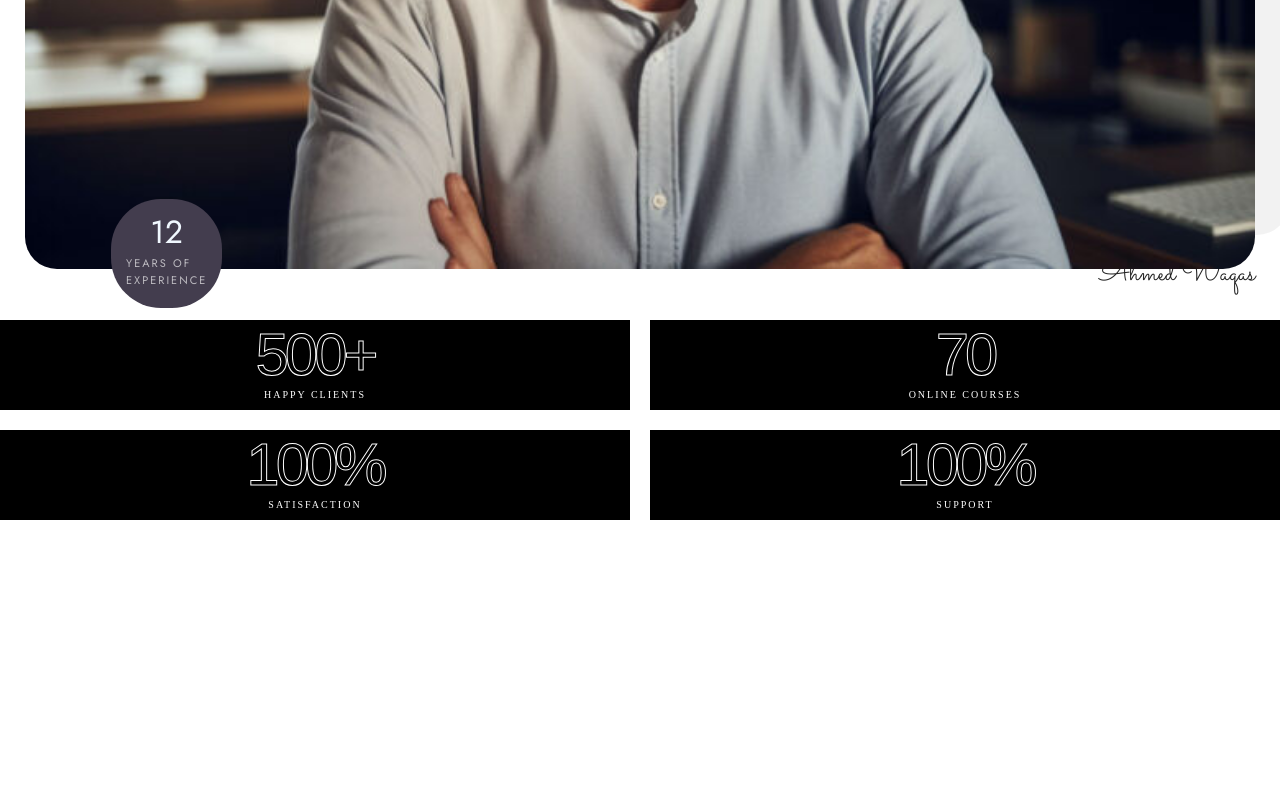
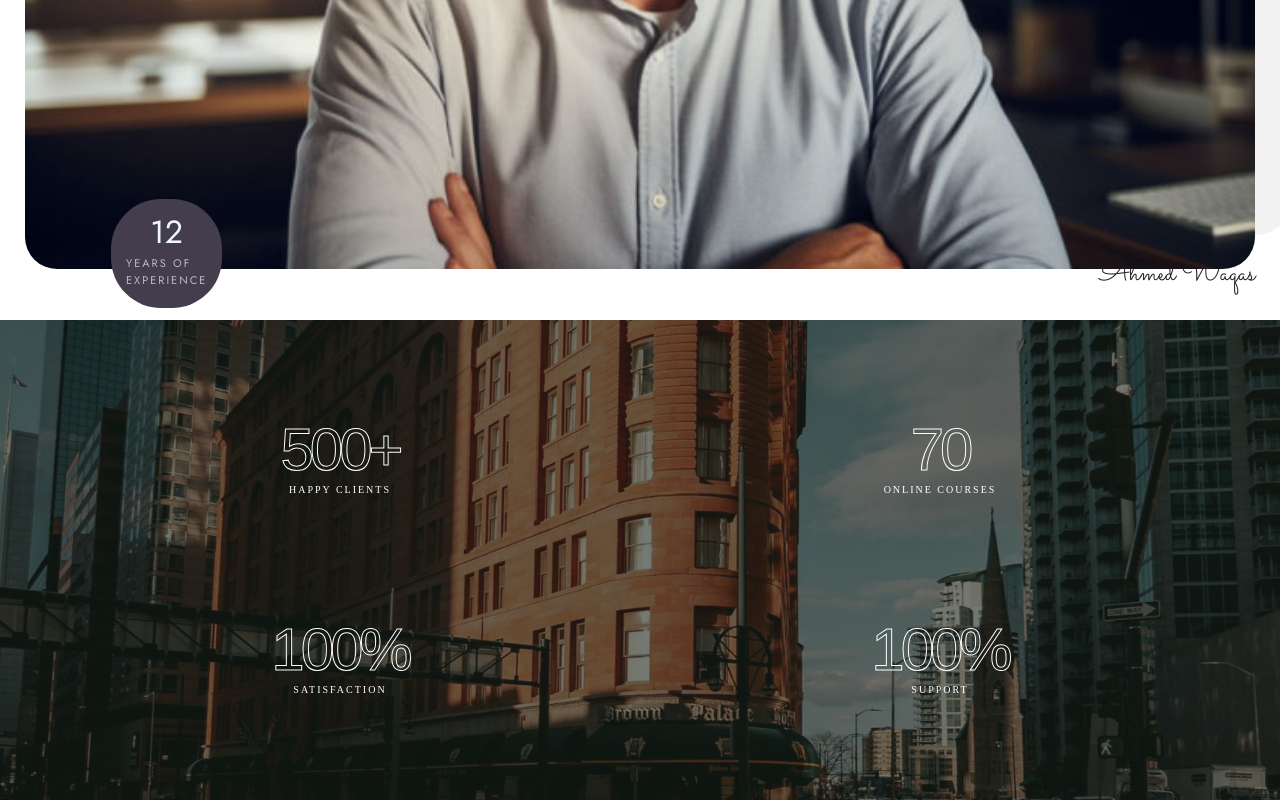
Before and after one commit to UREYPRICE/astrailsInstitute, a React (Vite) app: page / in a window 1280 px wide. Shown: the part 1093-1893 px from the top of the page. Before the commit the page ends 1613 px from the top, so only its background shows below. Built offline with nearby package versions, Linux system fonts and the light colour scheme; a web font is replaced by a local one.

Commit message:
done with the image and its position

```diff
--- a/src/About.jsx
+++ b/src/About.jsx
@@ -47,6 +47,7 @@ Don’t be too proud of this technological terror you’ve constructed. The abil
 </div>
 
 <div className="AboutSeccontainer">
+<div className="AboutSecImageOverlay"></div>
     <div className="AboutSecBox">
         <span className="AboutBoxSpanNum">500+</span>
         <span className="AboutBoxSpanText">HAPPY CLIENTS</span>
@@ -60,6 +61,7 @@ Don’t be too proud of this technological terror you’ve constructed. The abil
         <span className="AboutBoxSpanText">SATISFACTION</span>
     </div>
     <div className="AboutSecBox">
+
         <span className="AboutBoxSpanNum">100%</span>
         <span className="AboutBoxSpanText">SUPPORT</span>
     </div>
--- a/src/about.css
+++ b/src/about.css
@@ -114,7 +114,13 @@ font-family: 'jost';
 /* Numbers and Tex section for the Bout */
 
 .AboutSeccontainer {
-
+    position: relative;
+        background-image: url(./assets/AboutSecImage.jpg);
+        background-position: center center;
+        background-size: cover;
+        width: 100%;
+        height: 60vh;
+        padding: 50px;
   display : grid;
 grid-template-rows : auto auto ;
   grid-template-columns : 1fr 1fr ;
@@ -122,11 +128,12 @@ text-align: center;
   gap: 20px;
     }
     .AboutSecBox {
-      background-color: black;
+
       display: flex;
       flex-direction: column;
         justify-content: center;
         align-items: center;
+        z-index: 1;
     }
 .AboutBoxSpanNum {
   text-align: center;
@@ -148,4 +155,14 @@ text-align: center;
   color: white;
   padding-bottom: 10px;
 
+
 }
+
+.AboutSecImageOverlay{
+position: absolute;
+top: 0;
+bottom: 0;
+width: 100%;
+background-color: #18241C;
+opacity: 0.6;
+}
```
